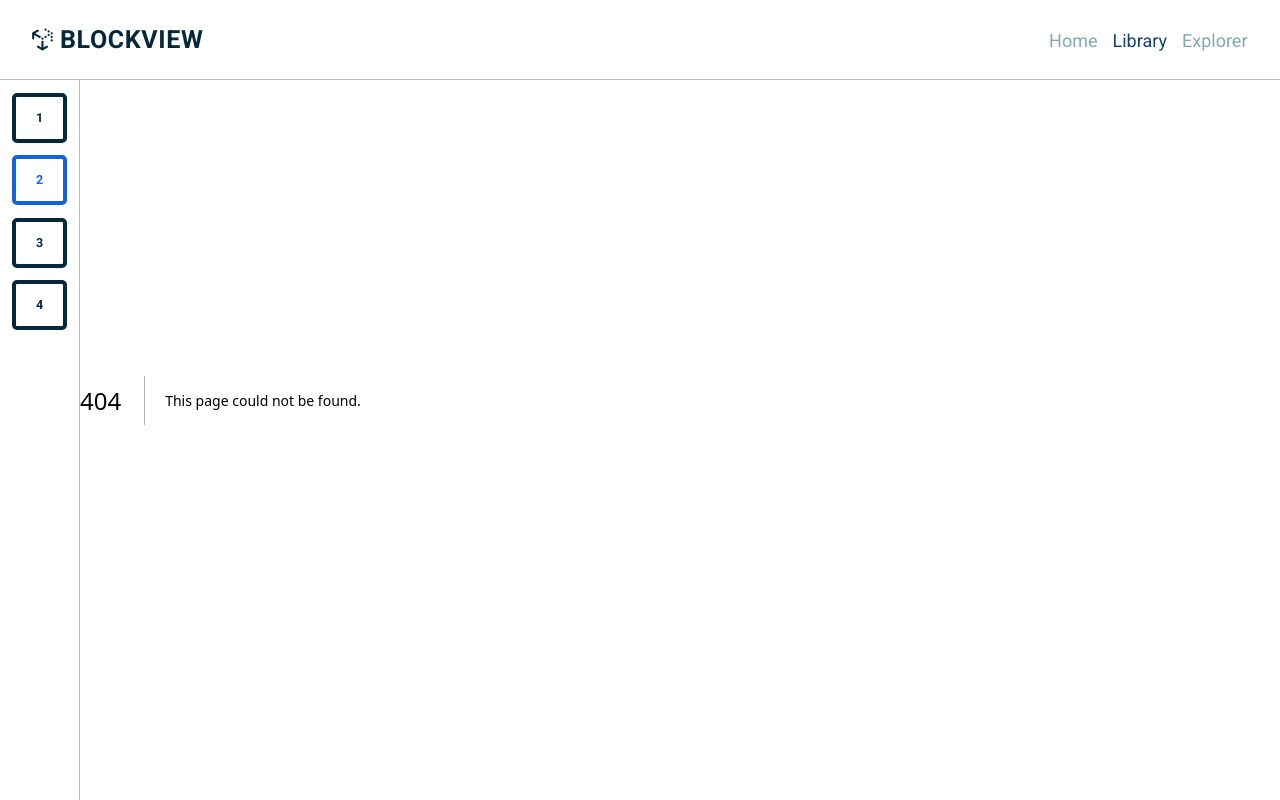
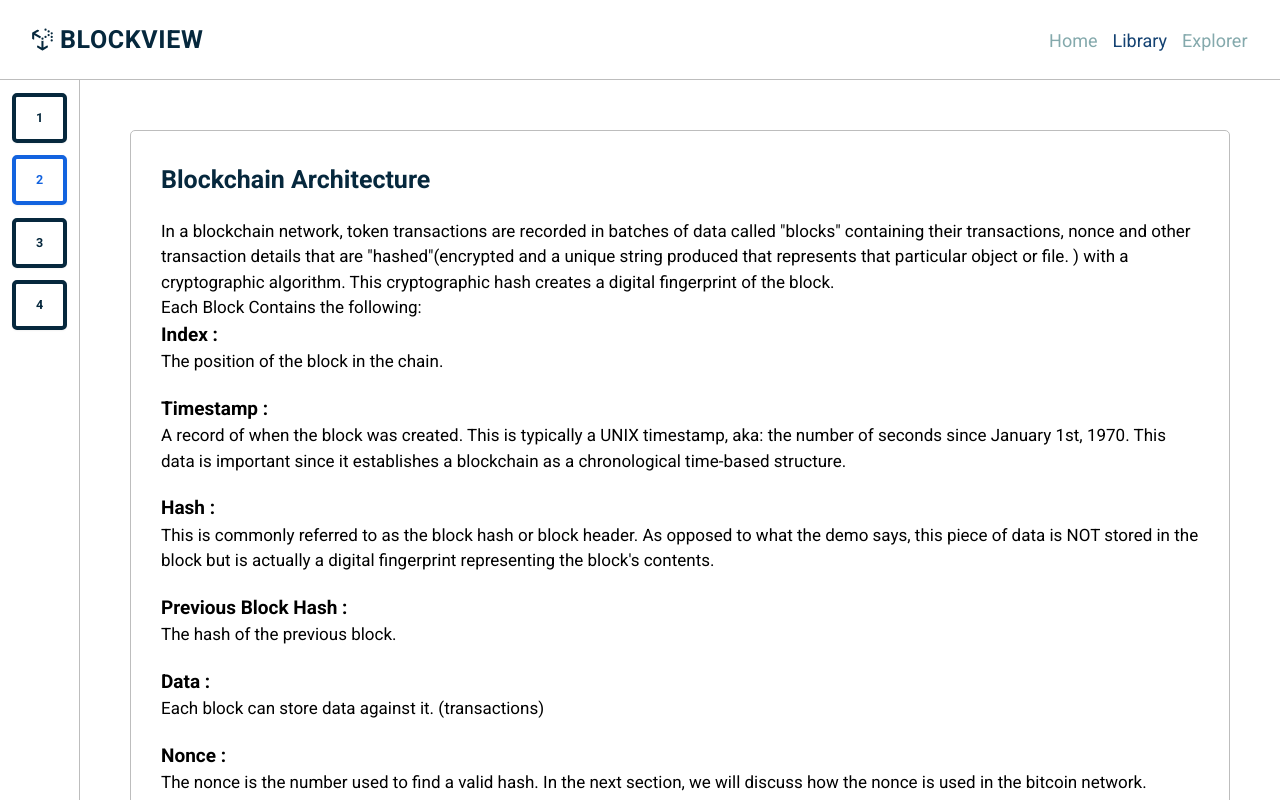
Before and after one commit to ejim11/Blockview, a Next.js app: page /library/the-architecture-of-the-blockchain in a window 1280 px wide. Before the commit this address had no page. Built offline with nearby package versions, Linux system fonts and the light colour scheme.

Commit message:
implemented the second section of the second chapter

```diff
--- /dev/null
+++ b/pages/library/the-architecture-of-the-blockchain/index.tsx
@@ -0,0 +1,87 @@
+/* eslint-disable react/no-unescaped-entities */
+import React from 'react'
+import Card from '../../../components/Card'
+import Image from 'next/image'
+import blockImg from "../../../public/assets/block.png"
+import blockschainImg from "../../../public/assets/blockchains.png"
+
+
+const blockDetails = [
+    {
+        title: "index",
+        description: "The position of the block in the chain."
+    },
+    {
+        title: "timestamp",
+        description: "A record of when the block was created. This is typically a UNIX timestamp, aka: the number of seconds since January 1st, 1970. This data is important since it establishes a blockchain as a chronological time-based structure."
+    },
+    {
+        title: "hash",
+        description: "This is commonly referred to as the block hash or block header. As opposed to what the demo says, this piece of data is NOT stored in the block but is actually a digital fingerprint representing the block's contents."
+    },
+    {
+        title: "previous block hash",
+        description: "The hash of the previous block."
+    },
+    {
+        title: "data",
+        description: "Each block can store data against it. (transactions)"
+    },
+    {
+        title: "nonce",
+        description: "The nonce is the number used to find a valid hash. In the next section, we will discuss how the nonce is used in the bitcoin network. "
+    }
+
+]
+
+const BlockchainArchitecture = () => {
+
+    const prev = {
+        path: "why-is-the-blockchain-so-interesting"
+    }
+
+    const next = {
+        path: "understanding-the-blockchain-technology-using-bitcoin-and-ethereum"
+    }
+
+
+
+    return (
+        <Card prev={prev} next={next}>
+            <h3 className="mb-[2rem] font-semibold text-[2.5rem] text-color-dark-blue capitalize">Blockchain Architecture</h3>
+            <p> In a blockchain network, token transactions are recorded in batches of data called "blocks" containing their transactions, nonce and other transaction details that are "hashed"(encrypted and a unique string produced that represents that particular object  or file. ) with a cryptographic algorithm. This cryptographic hash creates a digital
+                fingerprint of the block.
+                 </p>
+                 <p>
+                    Each Block Contains the following:
+                 </p>
+                 <ul>
+                    {
+                        blockDetails.map((item, i)=> <li key={i} className='flex flex-col mb-[2rem]'><p className='text-[1.9rem] capitalize
+                         font-semibold'>{item.title} :</p><p></p>{item.description}</li>)
+                    }
+                 </ul>
+                 <Image src={blockImg} alt = "double spending" className="w-[70%] my-[4rem] mx-auto" />
+                 <p>
+                 Each block includes the hash of the prior block, thereby linking one block with another into a chain of blocks. This process guarantees the historic integrity of all the blocks back to the first block, also referred to as the genesis block. If data in one block is altered, the hash value of the block and all subsequent blocks will change, and every node in the network will know that the data has been tampered with.
+                 </p>
+                 <p className='my-[1rem]'>
+                 This growing list of chained blocks is also referred to as the ledger(The Blockchain).
+                The ledger is a file that maintains a growing list of transaction records, chained in blocks that are cryptographically secured from tampering and revision. If manipulation attempts
+                were made, the hash value of the manipulated ledger would not coincide with the hash value recorded on the copies of the ledger on all other nodes. The hash value of a block therefore serves as a counterfeit protection that can be used to check the authenticity of a transaction on the blockchain.
+                 </p>
+                 <Image src={blockschainImg} alt = "double spending" className="w-[70%] my-[4rem] mx-auto" />
+
+                 <p>
+                 A copy of the ledger(The Blockchain) is stored on multiple nodes(Computers) of a cryptographically secured P2P network. In order to change the ledger data on all copies of the ledger throughout the whole network, the network nodes(computers) need to reach a mutual agreement about such a change.
+                 </p>
+                 <p className="bg-[#f1f3f5] p-[2rem] rounded-lg my-[2rem] border-l-4 border-color-light-blue">
+                 The Blockchain is a shared, trusted, public ledger of transactions that everyone can inspect, but which no single user controls. Each independent node has the latest version of the ledger, which contains all transactions that have ever been made, and can verify transactions.
+                 </p>
+                 <p>This process is referred to as "consensus." and will be  discussed in details in the next chapter using Bitcoin and Ethereum.</p>
+        </Card>
+
+    )
+}
+
+export default BlockchainArchitecture
--- a/pages/library/why-is-the-blockchain-so-interesting/index.tsx
+++ b/pages/library/why-is-the-blockchain-so-interesting/index.tsx
@@ -7,7 +7,15 @@ import noRespend from "../../../public/assets/NoRespend.png"
 import Image from "next/image";
 
 const WhyTheBlockchainIsInteresting = () => {
-  return <Card prev={undefined} next={undefined}>
+const prev = {
+  path: "how-the-blockchain-uses-cryptography"
+}
+
+const next = {
+  path: "the-architecture-of-the-blockchain"
+}
+
+  return <Card prev={prev} next={next}>
     <h3 className="mb-[2rem] font-semibold text-[2.5rem] text-color-dark-blue capitalize">Why is the blockchain so interesting?</h3>
     <p>
       Blockchain networks build on the idea of P2P networks, providing a universal data set that every actor can trust, even though they might not know or trust each other. Immutable copies of that data are stored and managed on every node in the network.
```
Also changed, not shown: public/assets/block.png (added), public/assets/blockchains.png (added).
